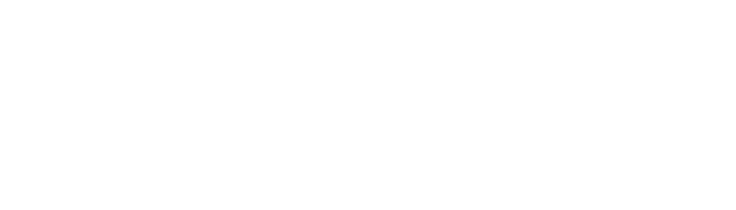
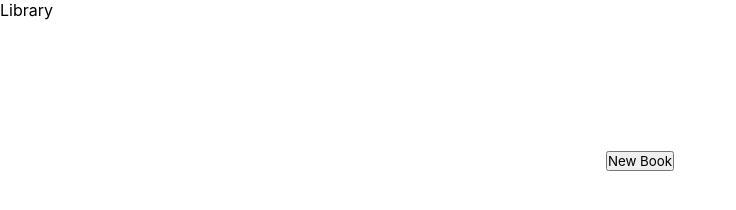
Before and after one commit to horleon024/odin-library, a plain HTML site: page index.html in a window 1280 px wide. Shown: the whole page, without its empty margins (0-736 px from the left). Drawn offline with Linux system fonts and the light colour scheme.

Commit message:
create basic layout

```diff
--- a/index.html
+++ b/index.html
@@ -9,5 +9,14 @@
 	<script src="script.js" defer></script>
 </head>
 <body>
+	<div class="container">
+		<div class="header">
+			<div class="logo">Library</div>
+		</div>
+		<div class="button-container">
+			<button>New Book</button>
+		</div>
+		<div class="books-container"></div>
+	</div>
 </body>
 </html>
--- a/script.js
+++ b/script.js
@@ -1,3 +1,5 @@
+let myLibrary = [];
+
 function Book(title, author, nbOfPages, isRead) {
 	this.title = title;
 	this.author = author;
--- a/style.css
+++ b/style.css
@@ -0,0 +1,16 @@
+* {
+	margin: 0;
+	padding: 0;
+	box-sizing: border-box;
+	font-family: -apple-system, BlinkMacSystemFont, 'Segoe UI', Roboto, Oxygen, Ubuntu, Cantarell, 'Open Sans', 'Helvetica Neue', sans-serif;
+}
+
+.container {
+	display: grid;
+	grid-template-rows: 15vh 10vh 1fr;
+}
+
+.button-container {
+	align-self: center;
+	justify-self: center;
+}
```
